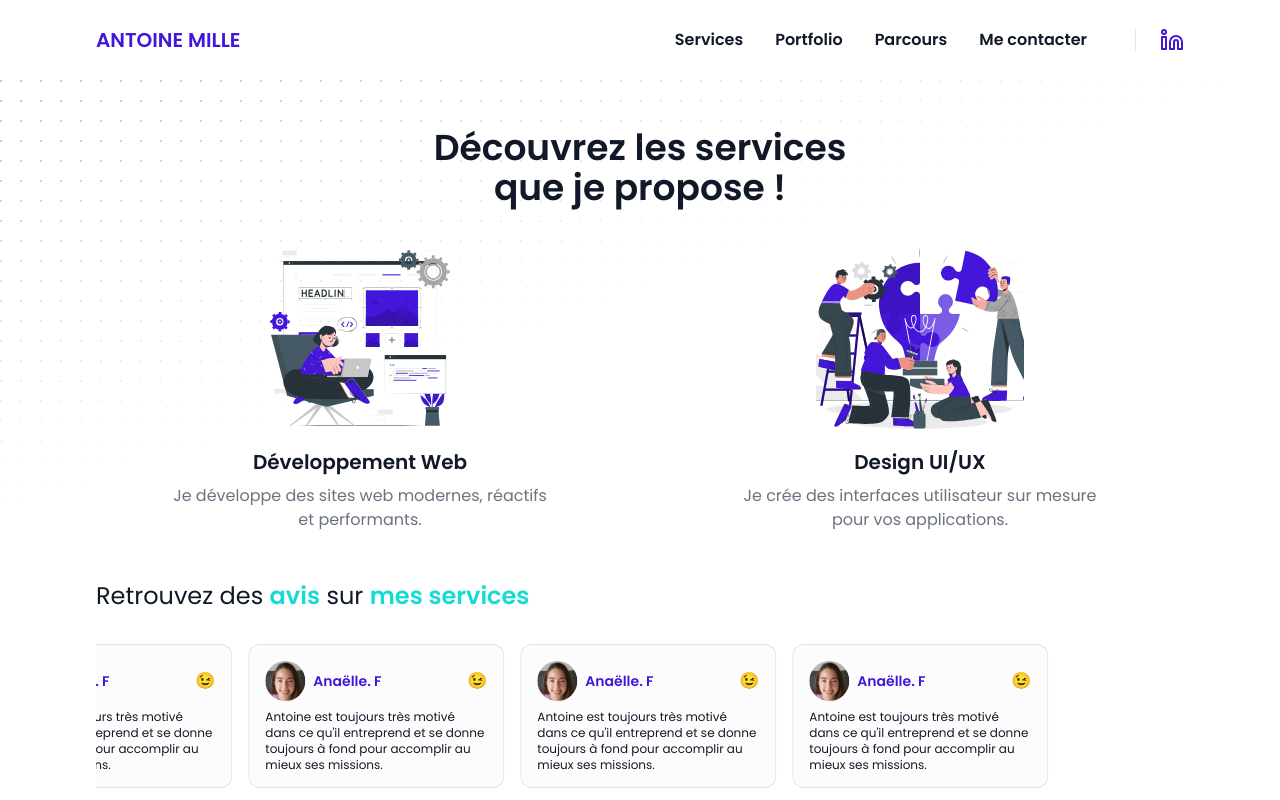
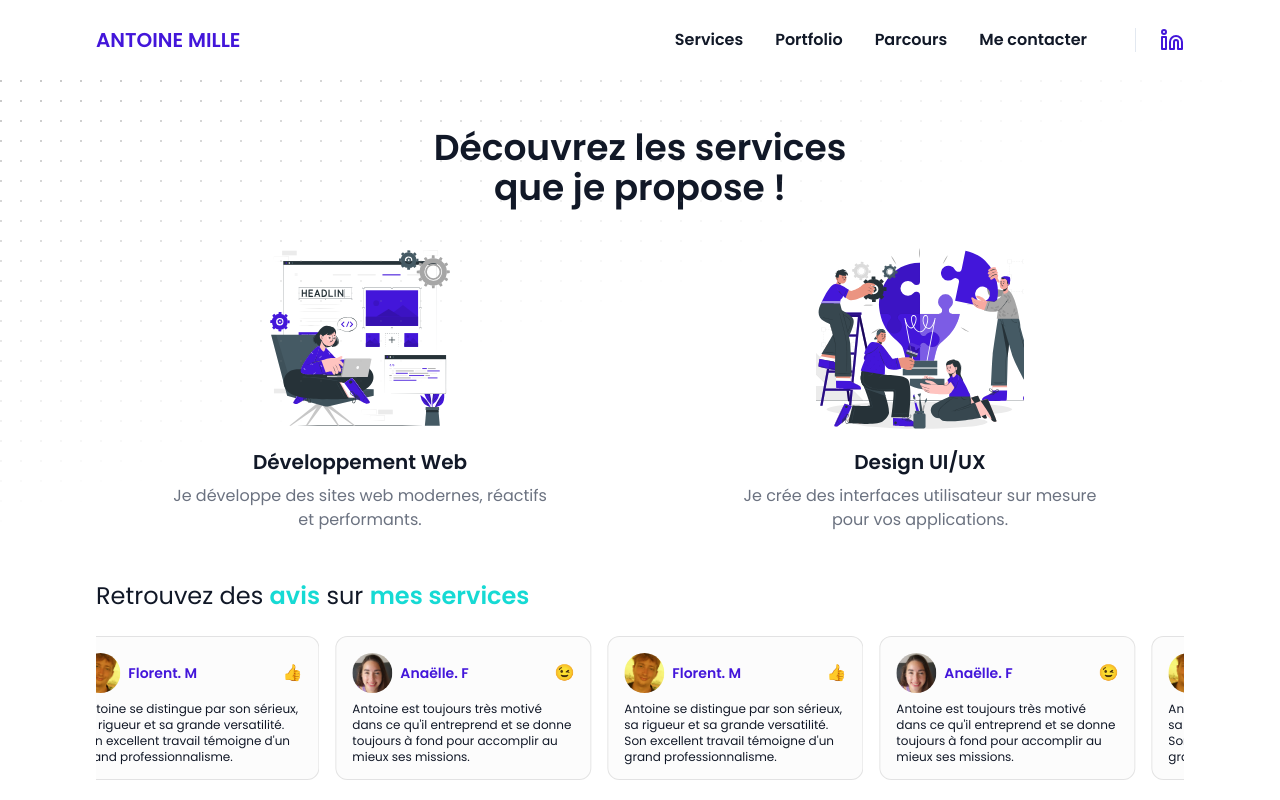
Before and after one commit to antoine-mille/antoinemlle, a Next.js app: page /services in a window 1280 px wide. Shown: the top 800 px of the page. Built offline with nearby package versions, Linux system fonts and the light colour scheme.

Commit message:
update: add florent review

```diff
--- a/components/review-marquee.tsx
+++ b/components/review-marquee.tsx
@@ -3,6 +3,7 @@ import { Marquee } from "@/components/ui"
 import { cn } from "@/lib/utils"
 
 import anaellePicture from "@/public/images/reviews/anaelle-picture.jpg"
+import florentPicture from "@/public/images/reviews/florent-picture.jpg"
 
 const reviews = [
   {
@@ -10,6 +11,12 @@ const reviews = [
     body: "Antoine est toujours très motivé dans ce qu'il entreprend et se donne toujours à fond pour accomplir au mieux ses missions.",
     img: anaellePicture,
     smiley: "😉",
+  },
+  {
+    name: "Florent. M",
+    body: "Antoine se distingue par son sérieux, sa rigueur et sa grande versatilité. Son excellent travail témoigne d'un grand professionnalisme.",
+    img: florentPicture,
+    smiley: "👍",
   },
 ]
 
@@ -53,22 +60,22 @@ const ReviewCard = ({
   )
 }
 
-const firstRow = reviews.slice(0, reviews.length / 2)
-const secondRow = reviews.slice(reviews.length / 2)
+// const firstRow = reviews.slice(0, reviews.length / 2)
+// const secondRow = reviews.slice(reviews.length / 2)
 
 const ReviewMarquee = () => {
   return (
     <div className="space-y-2">
       <Marquee pauseOnHover className="[--duration:10s]">
-        {firstRow.map((review) => (
+        {reviews.map((review) => (
           <ReviewCard key={review.name} {...review} />
         ))}
       </Marquee>
-      <Marquee reverse pauseOnHover className="[--duration:10s]">
+      {/* <Marquee reverse pauseOnHover className="[--duration:10s]">
         {secondRow.map((review) => (
           <ReviewCard key={review.name} {...review} />
         ))}
-      </Marquee>
+      </Marquee> */}
     </div>
   )
 }
```
Also changed, not shown: public/images/reviews/florent-picture.jpg (added).
